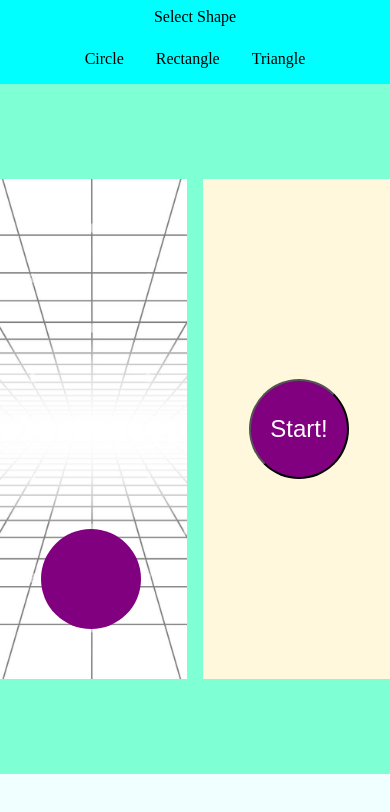
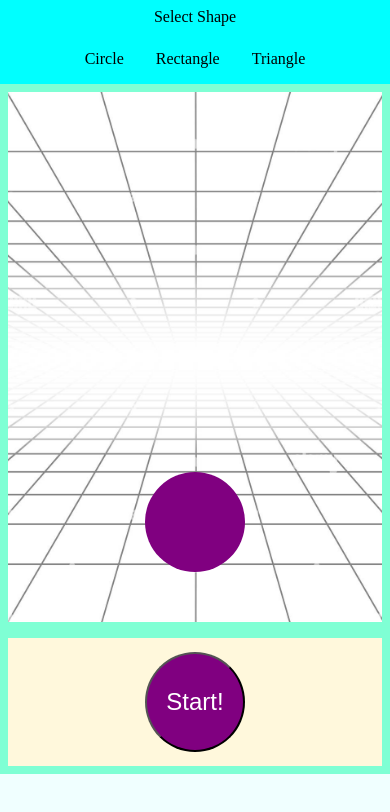
Before and after one commit to MrHryhorii/CSS-Advanced-3, a plain HTML site: page index.html in a window 390 px wide. Drawn offline with Linux system fonts and the light colour scheme.

Commit message:
basic-responsive

```diff
--- a/style.css
+++ b/style.css
@@ -147,3 +147,23 @@ button p{
     color: var(--color-btn-text);
     font-size: var(--size-btn-text);
 }
+
+/* responsive */
+.shapes{
+    flex-wrap: wrap;
+}
+
+@media (max-width: 600px) {
+    main{
+        flex-direction: column;
+    }
+
+    .display, .control{
+        width: 100%;
+    }
+
+    .control{
+        height: 128px;
+    }
+
+}
```
